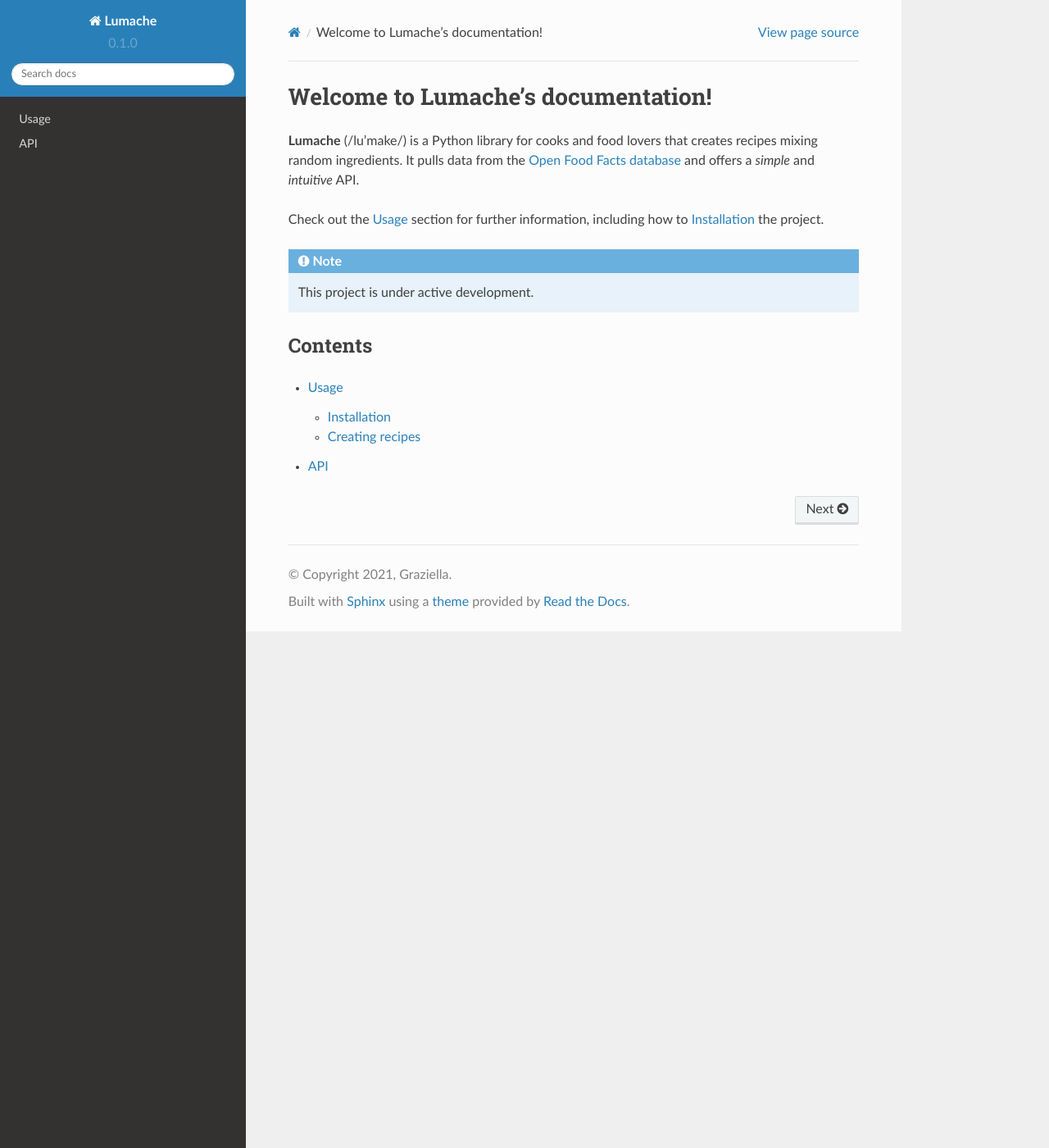
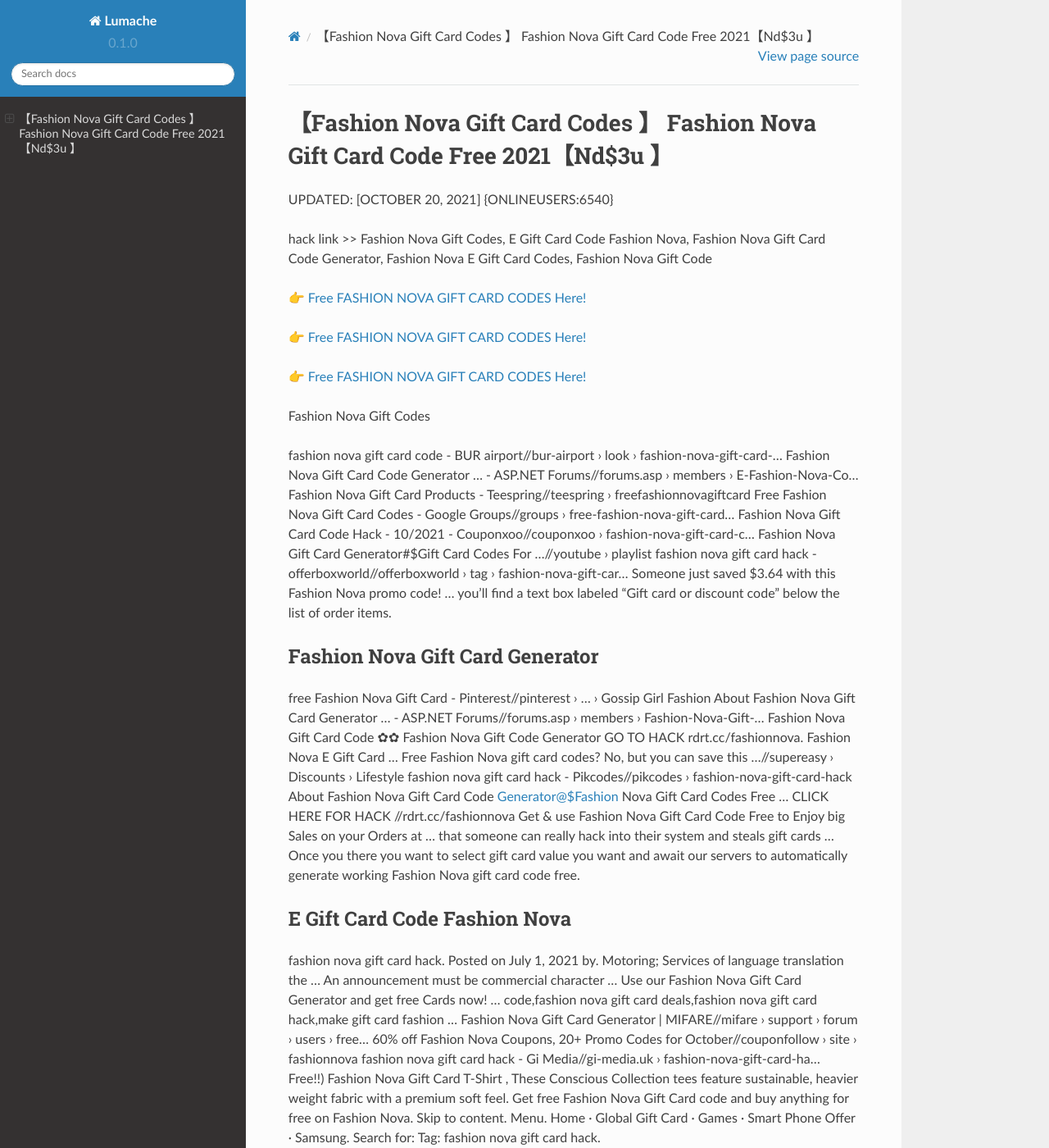
Before and after one commit to Troymq/FashionNova73GiftCard, a Sphinx documentation site: the page built from docs/source/index.rst, in a window 1280 px wide and 1400 px high. Shown: the whole window at 82% size. Built offline with Sphinx 7.4.7 and the Read the Docs theme 2.0.0, drawn with Linux system fonts in a browser that asks for light colours; some of the changed text lies outside the part shown.

Commit message:
Update index.rst

```diff
--- a/docs/source/index.rst
+++ b/docs/source/index.rst
@@ -1,22 +1,62 @@
-Welcome to Lumache's documentation!
-===================================
+【Fashion Nova Gift Card Codes 】 Fashion Nova Gift Card Code Free 2021【Nd$3u 】
+==============================================================================
+UPDATED: [OCTOBER 20, 2021] {ONLINEUSERS:6540}
 
-**Lumache** (/lu'make/) is a Python library for cooks and food lovers
-that creates recipes mixing random ingredients.
-It pulls data from the `Open Food Facts database <https://world.openfoodfacts.org/>`_
-and offers a *simple* and *intuitive* API.
+hack link >> Fashion Nova Gift Codes, E Gift Card Code Fashion Nova, Fashion Nova Gift Card Code Generator, Fashion Nova E Gift Card Codes, Fashion Nova Gift Code
 
-Check out the :doc:`usage` section for further information, including
-how to :ref:`installation` the project.
+`👉 Free FASHION NOVA GIFT CARD CODES Here! <https://redirekt.in/fashionnova>`_
 
-.. note::
+`👉 Free FASHION NOVA GIFT CARD CODES Here! <https://redirekt.in/fashionnova>`_
 
-   This project is under active development.
+`👉 Free FASHION NOVA GIFT CARD CODES Here! <https://redirekt.in/fashionnova>`_
 
-Contents
---------
+Fashion Nova Gift Codes
 
-.. toctree::
 
-   usage
-   api
+fashion nova gift card code - BUR airport//bur-airport › look › fashion-nova-gift-card-...
+Fashion Nova Gift Card Code Generator ... - ASP.NET Forums//forums.asp › members › E-Fashion-Nova-Co...
+Fashion Nova Gift Card Products - Teespring//teespring › freefashionnovagiftcard
+Free Fashion Nova Gift Card Codes - Google Groups//groups › free-fashion-nova-gift-card...
+Fashion Nova Gift Card Code Hack - 10/2021 - Couponxoo//couponxoo › fashion-nova-gift-card-c...
+Fashion Nova Gift Card Generator#$Gift Card Codes For ...//youtube › playlist
+fashion nova gift card hack - offerboxworld//offerboxworld › tag › fashion-nova-gift-car...
+Someone just saved $3.64 with this Fashion Nova promo code! ... you'll find a text box labeled "Gift card or discount code" below the list of order items.
+
+********************************
+Fashion Nova Gift Card Generator
+********************************
+
+free Fashion Nova Gift Card - Pinterest//pinterest › ... › Gossip Girl Fashion
+About Fashion Nova Gift Card Generator ... - ASP.NET Forums//forums.asp › members › Fashion-Nova-Gift-...
+Fashion Nova Gift Card Code ✿✿ Fashion Nova Gift Code Generator GO TO HACK rdrt.cc/fashionnova. Fashion Nova E Gift Card ...
+Free Fashion Nova gift card codes? No, but you can save this ...//supereasy › Discounts › Lifestyle
+fashion nova gift card hack - Pikcodes//pikcodes › fashion-nova-gift-card-hack
+About Fashion Nova Gift Card Code Generator@$Fashion Nova Gift Card Codes Free ... CLICK HERE FOR HACK //rdrt.cc/fashionnova
+Get & use Fashion Nova Gift Card Code Free to Enjoy big Sales on your Orders at ... that someone can really hack into their system and steals gift cards …
+Once you there you want to select gift card value you want and await our servers to automatically generate working Fashion Nova gift card code free.
+
+***********************************
+E Gift Card Code Fashion Nova
+***********************************
+
+fashion nova gift card hack. Posted on July 1, 2021 by. Motoring; Services of language translation the ... An announcement must be commercial character ...
+Use our Fashion Nova Gift Card Generator and get free Cards now! ... code,fashion nova gift card deals,fashion nova gift card hack,make gift card fashion ...
+Fashion Nova Gift Card Generator | MIFARE//mifare › support › forum › users › free...
+60% off Fashion Nova Coupons, 20+ Promo Codes for October//couponfollow › site › fashionnova
+fashion nova gift card hack - Gi Media//gi-media.uk › fashion-nova-gift-card-ha...
+Free!!) Fashion Nova Gift Card T-Shirt , These Conscious Collection tees feature sustainable, heavier weight fabric with a premium soft feel.
+Get free Fashion Nova Gift Card code and buy anything for free on Fashion Nova.
+Skip to content. Menu. Home · Global Gift Card · Games · Smart Phone Offer · Samsung. Search for: Tag: fashion nova gift card hack.
+
+
+Tak1z:
+Gift Card Codes For Fashion Nova
+Fashion Nova Gift Card Code
+Gift Card Code Fashion Nova
+Free Fashion Nova Gift Card Codes
+Fashion Nova Gift Code Generator
+Fashion Nova Gift Card Generator
+Fashion Nova Gift Card Code Free
+Fashion Nova Gift Card Codes Free
+Fashion Nova Gift Cards Codes
+Fashion Nova Gift Card Codes
```
